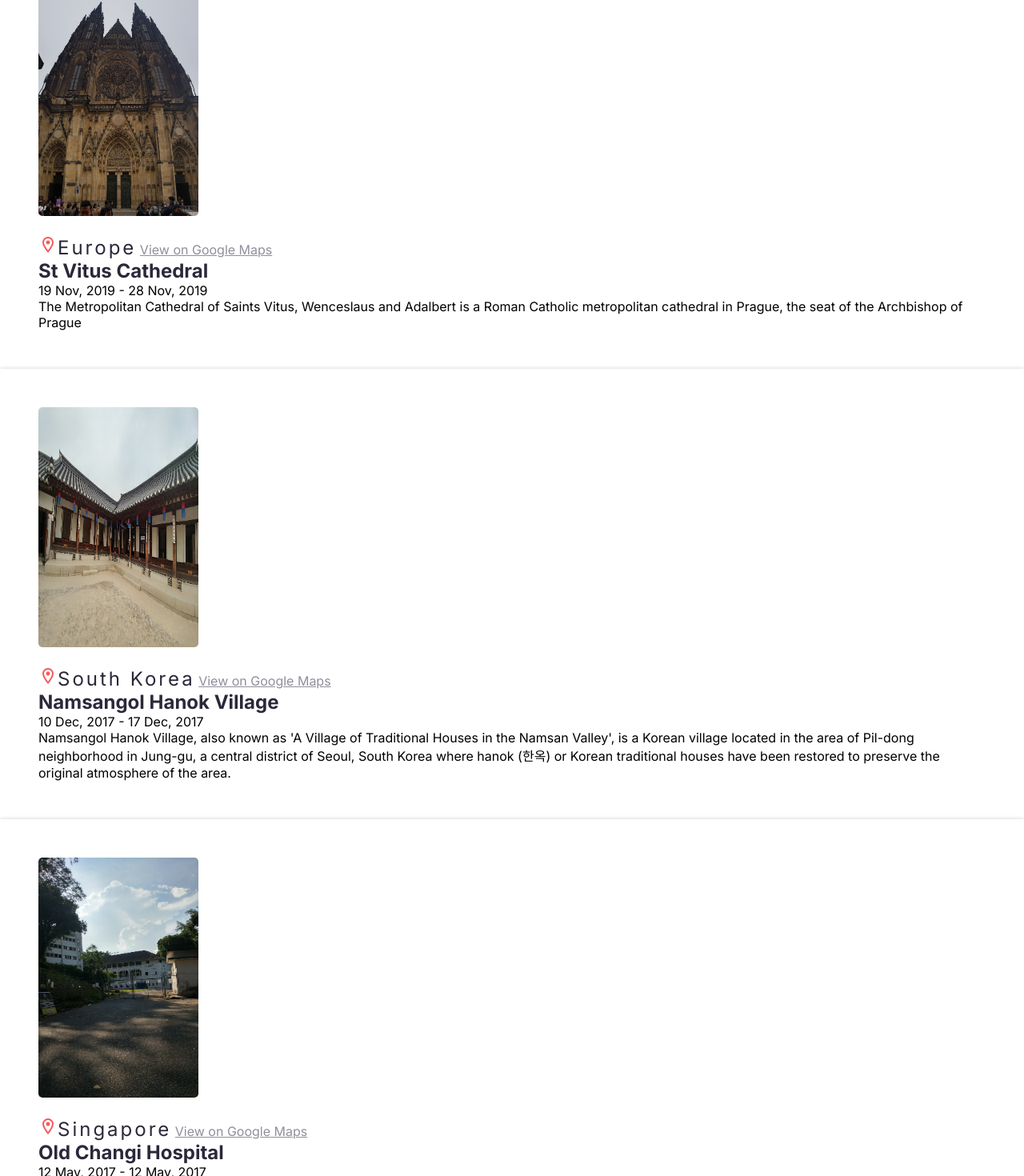
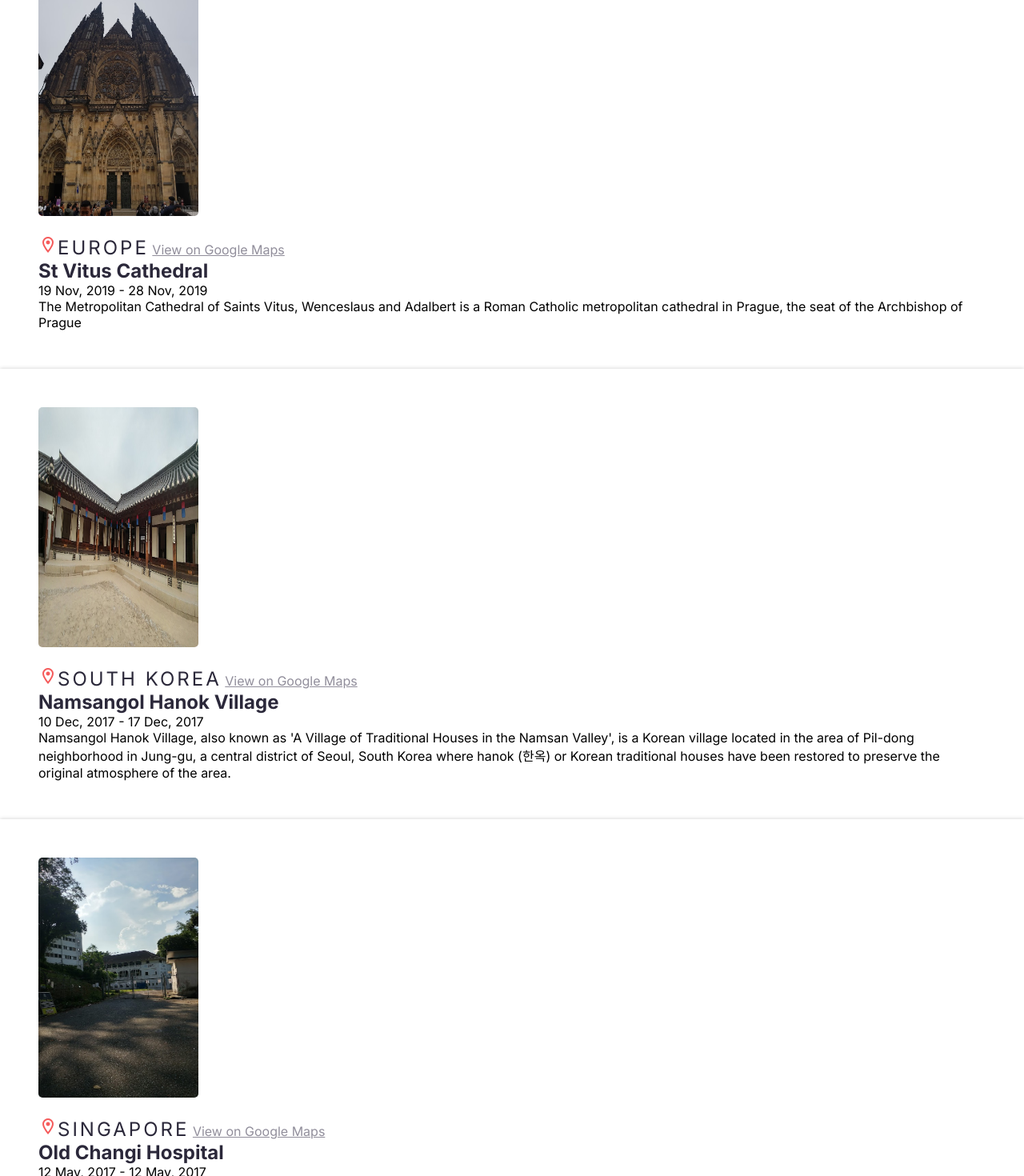
Before and after one commit to VoidCodes/react-project-2--travel-journal-, a React (Create React App) app: page / in a window 1280 px wide. Shown: the part 140-1610 px from the top of the page at 80% size. Built offline with nearby package versions, Linux system fonts and the light colour scheme.

Commit message:
Captitialized country location in  countryData

```diff
--- a/src/countryData.js
+++ b/src/countryData.js
@@ -2,7 +2,7 @@ const countryData = [
     {
         id: 1,
         title: "St Vitus Cathedral",
-        location: "Europe",
+        location: "EUROPE",
         googleMapsUrl: "https://www.google.com/maps/place/St.+Vitus+Cathedral/@50.0908918,14.3983227,17z/data=!3m1!4b1!4m5!3m4!1s0x470b951e38024f5b:0x69ad3850f2d989a2!8m2!3d50.0908918!4d14.4005114?hl=en",
         startDate: "19 Nov, 2019",
         endDate: "28 Nov, 2019",
@@ -12,7 +12,7 @@ const countryData = [
     {
         id: 2,
         title: "Namsangol Hanok Village",
-        location: "South Korea",
+        location: "SOUTH KOREA",
         googleMapsUrl: "https://www.google.com/maps/place/Namsangol+Hanok+Village,+Seoul/@37.559315,126.9922883,17z/data=!3m1!4b1!4m5!3m4!1s0x357ca2fcfa6a299b:0x79c3be57e1edbdfe!8m2!3d37.559315!4d126.994477",
         startDate: "10 Dec, 2017",
         endDate: "17 Dec, 2017",
@@ -22,7 +22,7 @@ const countryData = [
     {
         id: 3,
         title: "Old Changi Hospital",
-        location: "Singapore",
+        location: "SINGAPORE",
         googleMapsUrl: "https://www.google.com/maps/place/Former+Changi+Hospital/@1.3902775,103.9781961,17z/data=!3m1!4b1!4m5!3m4!1s0x31da3c3cd1ebdf1b:0x36fface1678acb92!8m2!3d1.3902775!4d103.9803848",
         startDate: "12 May, 2017",
         endDate: "12 May, 2017",
```
